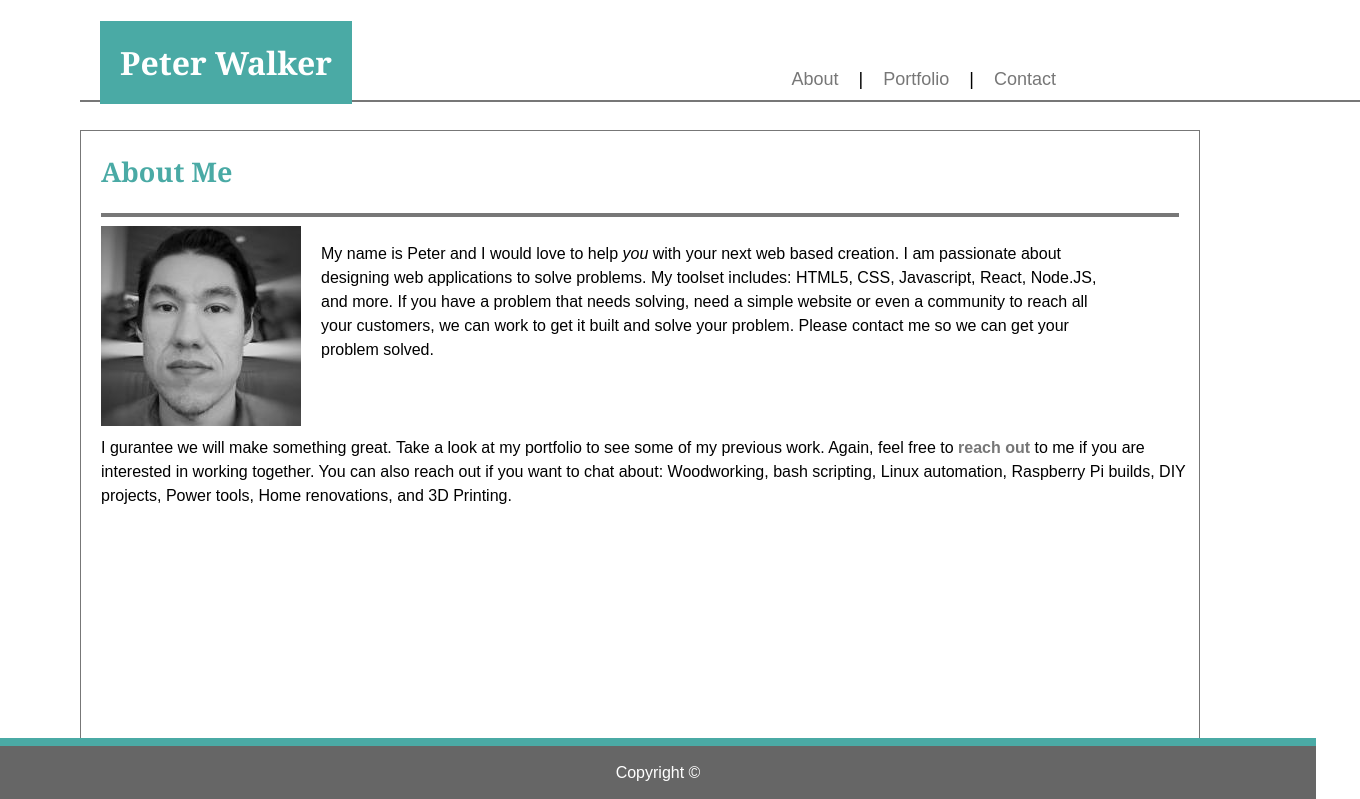
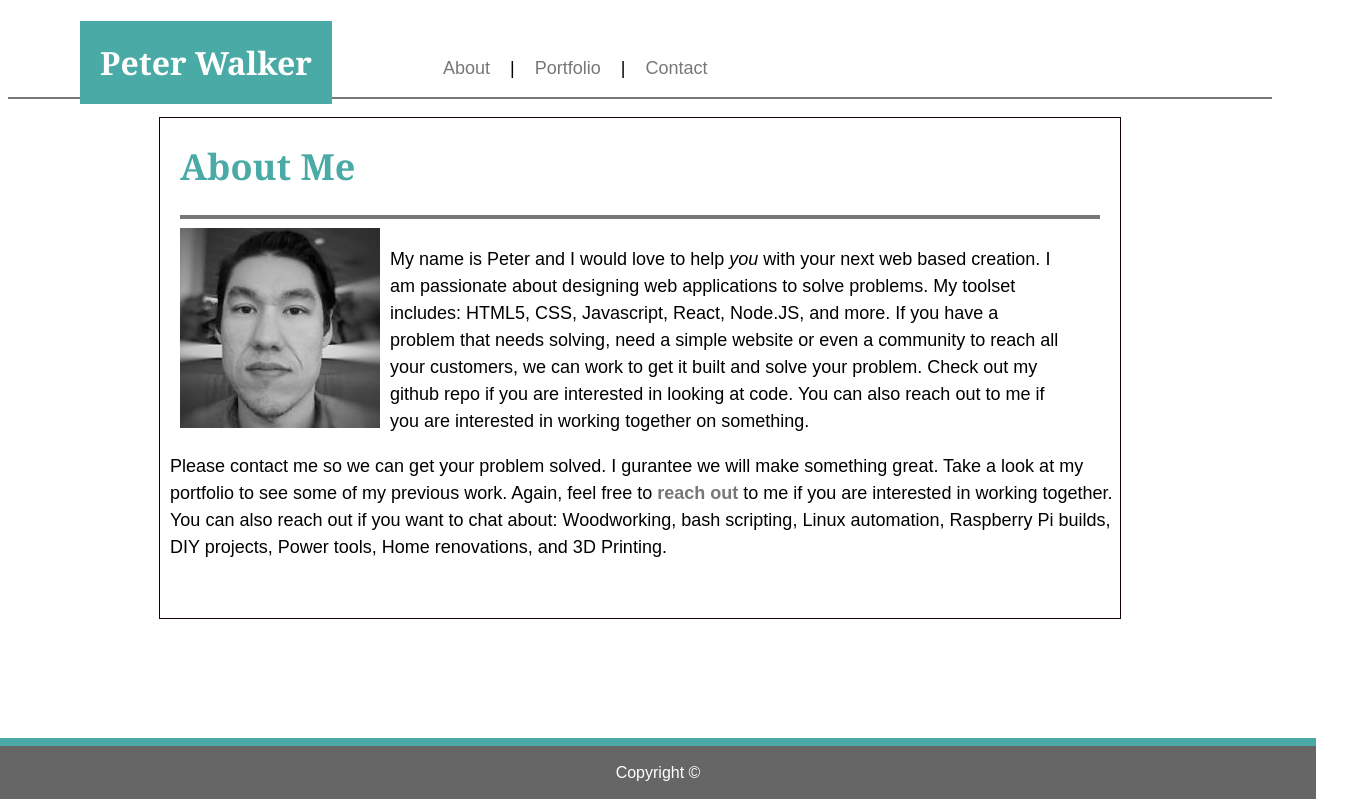
Before and after one commit to peteawalk/basic-portfolio, a plain HTML site: page index.html in a window 1280 px wide. Shown: the top 799 px of the page, 1360 px wide, since content can reach past the window. Drawn offline with Linux system fonts and the light colour scheme.

Commit message:
more updates to all html pages and css

```diff
--- a/assets/css/style.css
+++ b/assets/css/style.css
@@ -4,50 +4,44 @@ h3 {
     font-family: 'Georgia', 'Times', 'Times New Roman', 'serif';
 }
 
-header {
+body {
+    font-family: 'Arial', 'Helvetica Neue', 'Helvetica', 'sans-serif';
+}
+
+#header {
     background-color: #ffffff;
-    margin: 0 80px;
-    height: 100px;
+    margin: 0 auto;
+    height: 89px;
     width: 100%;
     border-bottom: 2px solid #777777;
-    border-bottom-width: 100%;
 }
 
-header h1 {
+#peterw {
     background-color: #4aaaa5;
     color: #ffffff;
     text-align: center;
     padding: 20px;
-    display: inline-block;
-    position: relative;
+    position: absolute;
     top: 0;
-    left: 20px;
+    left: 80px;
+    display: inline;
+
 }
 
 nav {
     padding: 10px;
-    /* position: relative;
-    top: 30px; */
+    position: relative;
+    top: 0px;
+    left: 370px;
     display: inline-block;
     padding: 20px;
-    margin: 20px;
+    margin: 30px 30px;
     font-size: 18px;
-    position: relative;
-    top: 10px;
-    left: 400px;
 }
 
 nav a {
     padding: 0 15px;
     color: #777777;
-}
-
-hr {
-    margin-left: 20px;
-    margin-right: 20px;
-    color:  #777777;
-    border: solid 2px #777777;
-    background-color: #777777;
 }
 
 a:link,
@@ -61,20 +55,45 @@ a:hover {
     background-color: yellow;
 }
 
-section {
-    height: 960px;
-    border: 1px solid #777777;
-    background-color: #ffffff;
+hr {
+    margin-left: 20px;
+    margin-right: 20px;
+    color:  #777777;
+    border: solid 2px #777777;
+    background-color: #777777;
 }
 
-body {
-    font-family: 'Arial', 'Helvetica Neue', 'Helvetica', 'sans-serif';
-    background-image: url("assets/images/email-pattern.png");
-    background-repeat: repeat;
-    margin: 0;
+#about_container {
+    /* background-image: url("assets/images/"); */
 }
 
-.about_me {
+#aboutme,
+#mycontact {
+    margin-top: 10px;
+    width: 960px;
+    overflow: auto;
+    /* background-color */
+    /* margin: 10px 80px; */
+    font-size: 18px;
+    border: 1px solid #140101;
+    height: 500px;
+    margin: auto;
+}
+
+.my_portfolio {
+    margin-top: 10px;
+    width: 960px;
+    overflow: auto;
+    /* background-color */
+    margin: 10px 80px;
+    font-size: 18px;
+    border: 1px solid #140101;
+    height: 700px;
+    margin: auto;
+    background: url(assets/images/papyrus-dark.png);
+}
+
+.portfolio {
     width: center;
     overflow: auto;
     /* background-color */
@@ -82,15 +101,24 @@ body {
     font-size: 18px;
 }
 
-.about_me h1 {
+.contact {
+    width: center;
+    overflow: auto;
+    /* background-color */
+    margin: 10px 80px;
+    font-size: 18px;
+}
+
+#about_header,
+#portfolio_header,
+#contact_header {
     color: #4aaaa5;
     margin-left: 20px;
  }
 
- img {
+ aside {
     float: left;
-    width: 200px;
-    height: 200px;
+    width: auto;
     margin-left: 20px;
     margin-right: 10px;
     margin-bottom: 10px;
@@ -99,21 +127,46 @@ body {
 #para1 {
     float: left;
     width: 70%;
-    font-size: 16px;
-    line-height: 24px;
+    /* overflow: below; */
+    font-size: 18px;
+    line-height: 27px;
+    /* margin-left: 10px; */
+ }
+
+ #para2 {
+     clear: both;
+     overflow: autp;
+     font-size: 18px;
+     line-height: 27px;
+     margin-left: 10px;
+ }
+
+ .name,
+ .email,
+ .message_area {
+    margin-left: 10px;
+    margin-right: 20px;
+    width: 95%;
+    padding: 5px;
+ }
+
+ .form {
     margin-left: 10px;
  }
 
-#para2 {
-    clear: both;
-    overflow: auto;
-    padding-bottom: 10px;
-    font-size: 16px;
-    line-height: 24px;
+ .btn_submit {
+    margin-top: 10px;
     margin-left: 20px;
-}
+    background-color: #4aaaa5;
+    padding: 10px 18px;
+    color: white;
+    text-align: center;
+    display: inline-block;
+    font-size: 18px;
+ }
 
 footer {
+    clear: both;
     position: fixed;
     left: 0;
     bottom: 0;
--- a/index.html
+++ b/index.html
@@ -9,32 +9,32 @@
     </head>
 
     <body>
-        <header>
-        <h1>Peter Walker</h1>
+        <div id="header">
+        <h1 id="peterw">Peter Walker</h1>
         <nav>
             <a id="index" href="index.html">About</a> |
             <a id="portfolio" href="portfolio.html">Portfolio</a> |
             <a id="contact" href="contact.html">Contact</a>
         </nav>
-        </header>
+        </div>
 
         <br>
 
-        <section class="about_me">
-            <h1>About Me</h1>
-            <hr>
-            <img src="assets/images/me_slack.jpeg" alt="Image of Peter Walker">
-            <p id="para1">
-                My name is Peter and I would love to help <em>you</em> with your next web based creation. I am passionate about designing web applications to solve problems. My toolset includes: HTML5, CSS, Javascript, React, Node.JS, and more.
-                If you have a problem that needs solving, need a simple website or even a community to reach all your customers, we can work to get it built and solve your problem.
-                Please contact me so we can get your problem solved.
-            </p>
-            <p id="para2">
-                    I gurantee we will make something great. Take a look at my portfolio to see some of my previous work.
+        <div id="about_container">
+            <div id="aboutme">
+                <h1 id="about_header">About Me</h1>
+                <hr>
+                <aside><img src="assets/images/me_slack.jpeg" alt="Image of Peter Walker" height="200px" width="200px"></aside>
+                <p id="para1">
+                    My name is Peter and I would love to help <em>you</em> with your next web based creation. I am passionate about designing web applications to solve problems. My toolset includes: HTML5, CSS, Javascript, React, Node.JS, and more. If you have a problem that needs solving, need a simple website or even a community to reach all your customers, we can work to get it built and solve your problem. Check out my github repo if you are interested in looking at code. You can also reach out to me if you are interested in working together on something.
+                </p>
+                <p id="para2">
+                    Please contact me so we can get your problem solved. I gurantee we will make something great. Take a look at my portfolio to see some of my previous work.
                     Again, feel free to <strong><a href="contact.html">reach out</a></strong> to me if you are interested in working together.
                     You can also reach out if you want to chat about: Woodworking, bash scripting, Linux automation, Raspberry Pi builds, DIY projects, Power tools, Home renovations, and 3D Printing.
-            </p>
-        </section>
+                </p>
+            </div>
+        </div>
 
         <footer>
             Copyright &copy;
```
Also changed, not shown: contact.html (+26 -9 lines), portfolio.html (+16 -10 lines), assets/images/papyrus-dark.png (added).
